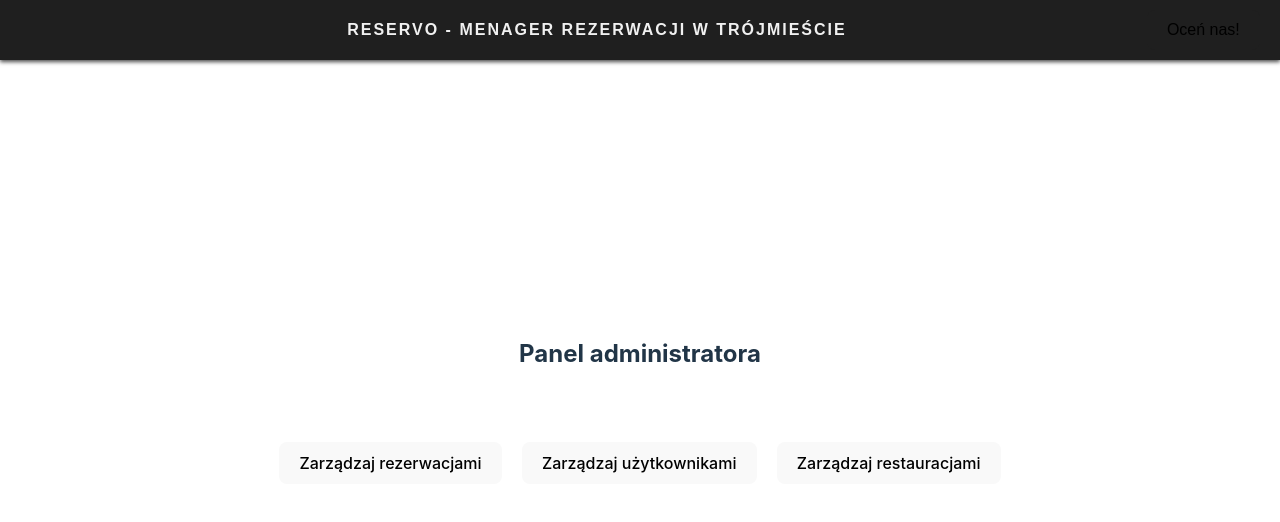
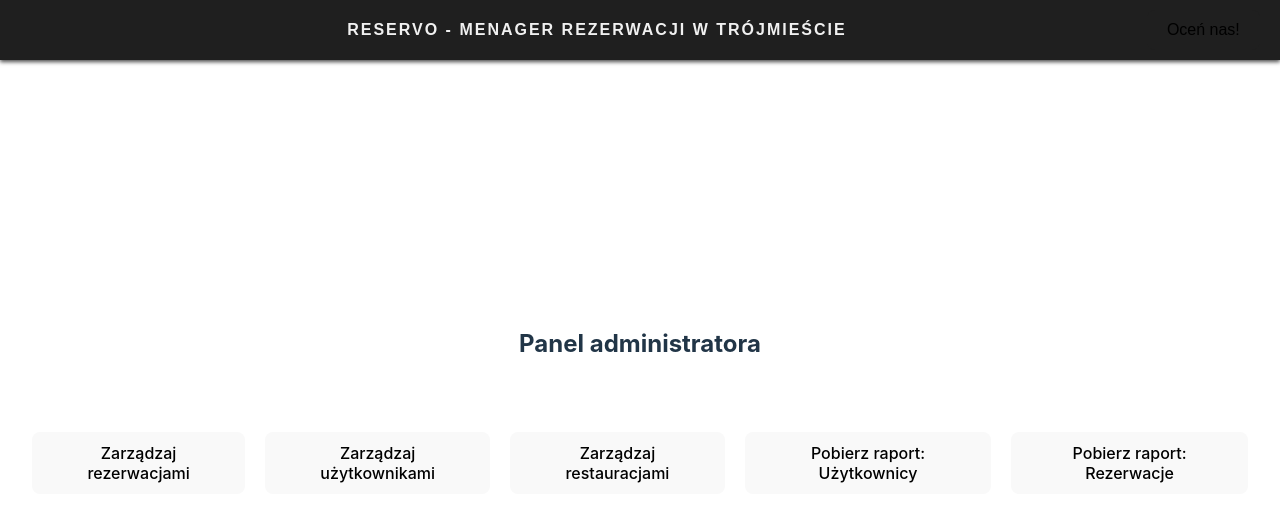
Before and after one commit to UniversityOfGdanskProjects/reservo-app, a React (Vite) app in the folder react-app/: page /admin-panel in a window 1280 px wide. Shown: the top 522 px of the page. Built offline with nearby package versions, Linux system fonts and the light colour scheme; no server answers.

Commit message:
created GenerateReport component and made possible for admins to download reports

```diff
--- a/react-app/package.json
+++ b/react-app/package.json
@@ -10,11 +10,13 @@
     "preview": "vite preview"
   },
   "dependencies": {
+    "@fortawesome/fontawesome-free": "^6.7.2",
     "bcrypt": "^5.1.1",
     "cors": "^2.8.5",
     "emailjs-com": "^3.2.0",
     "express": "^4.21.2",
     "jsonwebtoken": "^9.0.2",
+    "jspdf": "^2.5.2",
     "react": "^18.3.1",
     "react-dom": "^18.3.1",
     "react-router-dom": "^7.1.1"
--- a/react-app/src/components/AdminPanel.jsx
+++ b/react-app/src/components/AdminPanel.jsx
@@ -2,6 +2,7 @@ import React from 'react';
 import { useEffect, useState } from 'react';
 import { useNavigate } from 'react-router-dom';
 import './styles/AdminPanel.css';
+import GenerateReport from './GenerateReport';
 
 export default function AdminPanel() {
     const navigate = useNavigate();
@@ -25,6 +26,18 @@ export default function AdminPanel() {
                 <button onClick={handleReservationsClick}>Zarządzaj rezerwacjami</button>
                 <button onClick={handleUsersClick}>Zarządzaj użytkownikami</button>
                 <button onClick={handleRestaurantsClick}>Zarządzaj restauracjami</button>
+                <GenerateReport
+                    apiEndpoint="http://localhost:3000/api/users"
+                    reportType="Użytkownicy"
+                    restaurantsEndpoint="http://localhost:3000/api/restaurants"
+                    reservationsEndpoint="http://localhost:3000/api/reservations"
+                />
+                <GenerateReport
+                    apiEndpoint="http://localhost:3000/api/users"
+                    reportType="Rezerwacje"
+                    restaurantsEndpoint="http://localhost:3000/api/restaurants"
+                    reservationsEndpoint="http://localhost:3000/api/reservations"
+                />
             </div>
         </div>
     )
--- /dev/null
+++ b/react-app/src/components/GenerateReport.jsx
@@ -0,0 +1,134 @@
+import React, { useState, useEffect } from "react";
+import { jsPDF } from "jspdf";
+
+const GenerateReport = ({ apiEndpoint, reportType, reservationsEndpoint, restaurantsEndpoint }) => {
+  const [restaurants, setRestaurants] = useState([]);
+  const [reservations, setReservations] = useState([]);
+
+  useEffect(() => {
+    const fetchRestaurants = async () => {
+      try {
+        const res = await fetch(restaurantsEndpoint);
+        if (!res.ok) {
+          throw new Error("Nie udało się pobrać restauracji");
+        }
+
+        const contentType = res.headers.get('Content-Type');
+
+        const data = await res.json();
+        console.log("Pobrane restauracje:", data);
+        setRestaurants(data);
+      } catch (error) {
+        console.error("Błąd pobierania restauracji:", error);
+      }
+    };
+
+    const fetchReservations = async () => {
+      try {
+        const res = await fetch(reservationsEndpoint);
+        if (!res.ok) {
+          throw new Error("Nie udało się pobrać rezerwacji");
+        }
+
+        const contentType = res.headers.get('Content-Type');
+
+        const data = await res.json();
+        console.log("Pobrane rezerwacje:", data);
+        setReservations(data);
+      } catch (error) {
+        console.error("Błąd pobierania rezerwacji:", error);
+      }
+    };
+
+    fetchRestaurants();
+    fetchReservations();
+  }, [restaurantsEndpoint, reservationsEndpoint]);
+
+  const isToday = (date) => {
+    const today = new Date();
+    const reservationDate = new Date(date);
+
+    return (
+      today.getDate() === reservationDate.getDate() &&
+      today.getMonth() === reservationDate.getMonth() &&
+      today.getFullYear() === reservationDate.getFullYear()
+    );
+  };
+
+  const generatePDF = async () => {
+    try {
+      const doc = new jsPDF();
+
+      doc.setFont('helvetica');
+      doc.setFontSize(12);
+
+      if (reportType === "Użytkownicy") {
+        const response = await fetch(apiEndpoint);
+        if (!response.ok) {
+          throw new Error("Błąd podczas pobierania użytkowników");
+        }
+
+        const contentType = response.headers.get('Content-Type');
+
+        const data = await response.json();
+
+        doc.setFontSize(16);
+        doc.text(`Raport użytkowników:`, 10, 10);
+        doc.setFontSize(12);
+        doc.text(`Liczba użytkowników: ${data.length}`, 10, 20);
+        doc.text(`Lista użytkowników:`, 10, 30);
+
+        let yOffset = 40;
+        data.forEach((user, index) => {
+          doc.text(
+            `${index + 1}. Imię: ${user.firstName}, Nazwisko: ${user.lastName}, Email: ${user.email}`,
+            10,
+            yOffset
+          );
+          yOffset += 10;
+        });
+      } else if (reportType === "Rezerwacje") {
+        const reservationsCount = restaurants.map(restaurant => {
+          const reservationsForRestaurant = reservations.filter(
+            reservation => reservation.restaurant.name === restaurant.name && isToday(reservation.date)
+          );
+
+          return {
+            name: restaurant.name,
+            city: restaurant.city,
+            count: reservationsForRestaurant.length,
+          };
+        });
+
+        doc.setFontSize(16);
+        doc.text(`Raport rezerwacji:`, 10, 10);
+        doc.setFontSize(12);
+        const today = new Date();
+        const formattedDate = today.toLocaleDateString('pl-PL');
+        doc.text(`Ilosc rezerwacji w wymienionych restauracjach w dniu ${formattedDate}:`, 10, 20);
+
+        let yOffset = 30;
+        reservationsCount.forEach((restaurant) => {
+          doc.text(
+            `${restaurant.name} (${restaurant.city}): ${restaurant.count}`,
+            10,
+            yOffset
+          );
+          yOffset += 10;
+        });
+      }
+
+      doc.save(`${reportType}_Raport.pdf`);
+    } catch (error) {
+      console.error("Błąd generowania raportu:", error);
+    }
+  };
+
+  return (
+    <button onClick={generatePDF}>
+      Pobierz raport: {reportType}
+    </button>
+  );
+};
+
+export default GenerateReport;
```
Also changed, not shown: 1 other file (tests, documents, lock files or other folders).
